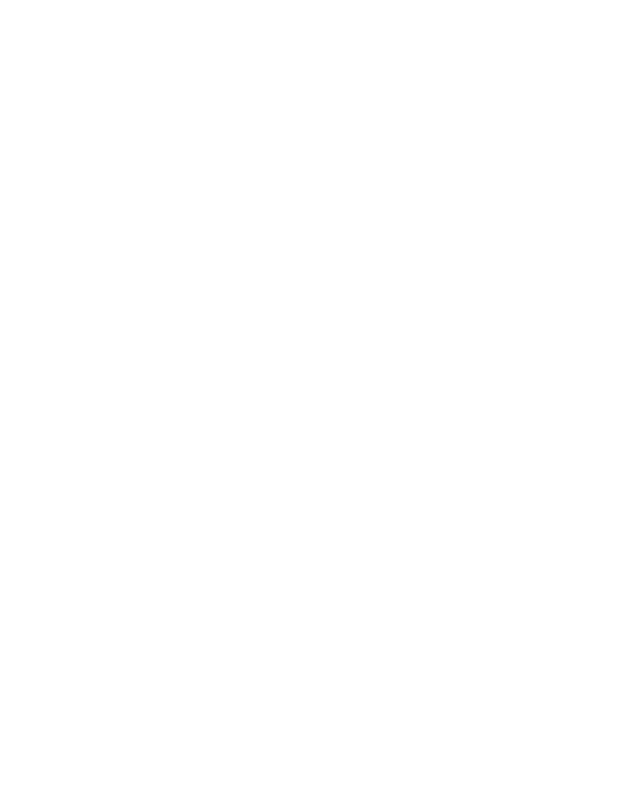
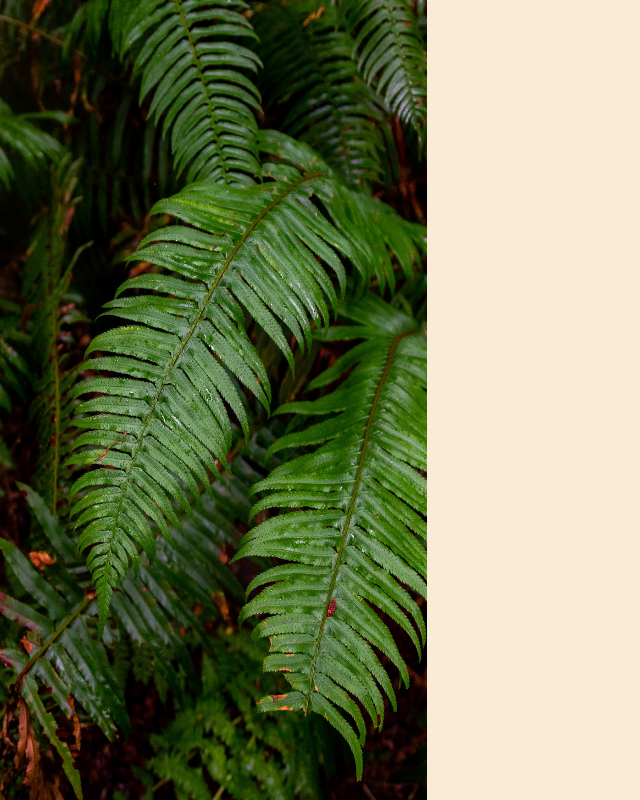
Before and after one commit to AbdulRehman164/Sign-Up-Fourm, a plain HTML site: page index.html in a window 1280 px wide. Shown: the whole page, without its empty margins (0-640 px from the left). Drawn offline with Linux system fonts and the light colour scheme.

Commit message:
added the background image and form container article

```diff
--- a/index.html
+++ b/index.html
@@ -8,7 +8,8 @@
     <link rel="stylesheet" href="style.css">
 </head>
 <body>
-
+    <div class="bg-image"></div>
+    <article></article>
     <script src="script.js"></script>
 </body>
 </html>
--- a/style.css
+++ b/style.css
@@ -0,0 +1,19 @@
+*{
+    margin: 0;
+    padding: 0;
+    box-sizing: border-box;
+}
+body{
+    display: flex;
+}
+.bg-image{
+    height: 100vh;
+    background-image: url('img/bg.jpg');
+    background-size: 100% 100%;
+    background-repeat: no-repeat;
+    flex: 1;
+}
+article{
+    flex: 2;
+    background-color: antiquewhite;
+}
```
Also changed, not shown: img/bg.jpg (added).
